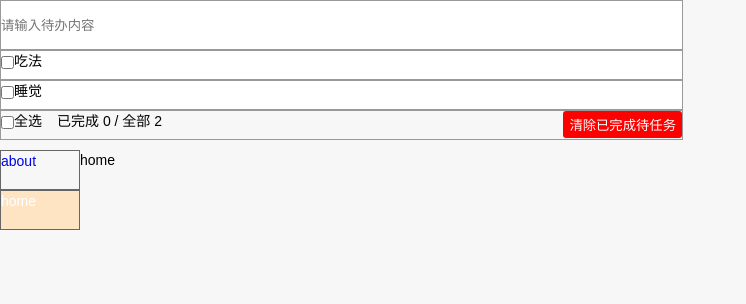
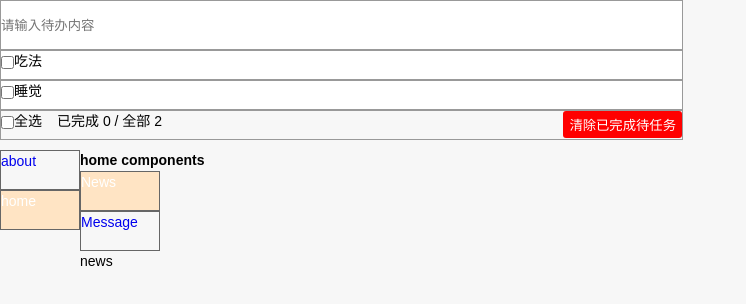
Before and after one commit to web-tiny/reacts-app, a React (Create React App) app: page /home/news in a window 1280 px wide. Shown: the top 304 px of the page, without its empty margins (0-746 px from the left). Built offline with nearby package versions, Linux system fonts and the light colour scheme.

Commit message:
update: 路由知识更新

```diff
--- /dev/null
+++ b/src/pages/RouterIndex/Home/components/message.jsx
@@ -0,0 +1,11 @@
+import React, { Component } from 'react'
+
+export default class Message extends Component {
+  render() {
+    return (
+      <div>
+        message
+      </div>
+    )
+  }
+}
--- /dev/null
+++ b/src/pages/RouterIndex/Home/components/news.jsx
@@ -0,0 +1,11 @@
+import React, { Component } from 'react'
+
+export default class News extends Component {
+  render() {
+    return (
+      <div>
+        news
+      </div>
+    )
+  }
+}
--- a/src/pages/RouterIndex/Home/index.jsx
+++ b/src/pages/RouterIndex/Home/index.jsx
@@ -1,10 +1,23 @@
 import React, { Component } from 'react'
-
+import { Route, Switch, Redirect } from "react-router-dom"
+import News from './components/news'
+import Message from './components/message'
+import MyNavLink from '../MyNavLink'
 export default class Home extends Component {
   render() {
     return (
       <div>
-        home
+        <h1>home components</h1>
+        <div>
+          <MyNavLink to="/home/news">News</MyNavLink>
+          <MyNavLink to="/home/message">Message</MyNavLink>
+        </div>
+        <Switch>
+          <Route path="/home/news" component={News}></Route>
+          <Route path="/home/message" component={Message}></Route>
+          <Redirect to="/home/news"></Redirect>
+        </Switch>
+
       </div>
     )
   }
--- a/src/pages/RouterIndex/index.jsx
+++ b/src/pages/RouterIndex/index.jsx
@@ -1,5 +1,5 @@
 import React, { Component } from 'react'
-import { NavLink, Route } from 'react-router-dom'
+import { Route, Switch, Redirect } from 'react-router-dom'
 import Home from './Home/index'
 import About from './About/index'
 import MyNavLink from './MyNavLink'
@@ -14,8 +14,17 @@ export default class RouterIndex extends Component {
           <MyNavLink to="/home" >home</MyNavLink>
         </div>
         <div>
-          <Route path="/about" component={About}></Route>
-          <Route path="/home" component={Home}></Route>
+          {/* 注册路由 */}
+          {/*
+            react: 默认路由是 模糊匹配(开头相同,且是包含关系)
+            开启严格模式: 添加属性 exact = { true }, 谨慎开启, 因为会拦截掉二级路由
+           */}
+          <Switch>
+            <Route path="/about" component={About}></Route>
+            <Route path="/home" component={Home}></Route>
+            {/* 默认路由,当前面的路由匹配失败的时候 */}
+            <Redirect to="/about"/>
+          </Switch>
         </div>
       </div>
     )
--- a/src/pages/RouterIndex/styles/index.css
+++ b/src/pages/RouterIndex/styles/index.css
@@ -1,6 +1,6 @@
 .router-index {
   margin-top: 10px;
-  width: 200px;
+  width: 230px;
   display: flex;
 }
 .router {
```
Also changed, not shown: 1 other file (tests, documents, lock files or other folders).
